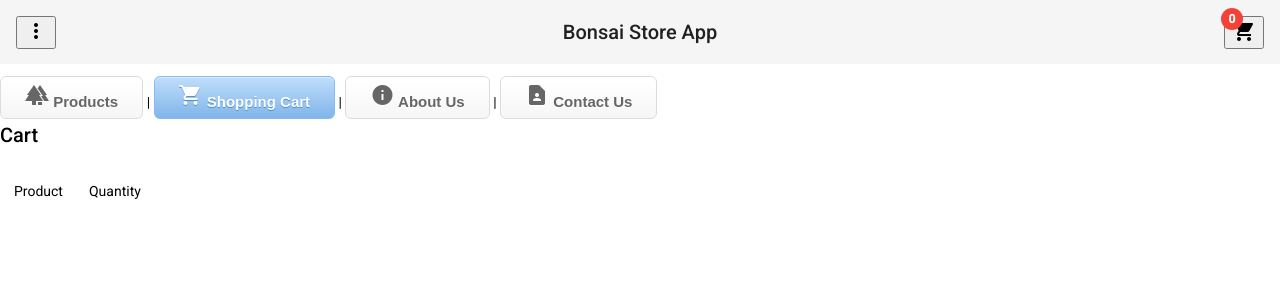
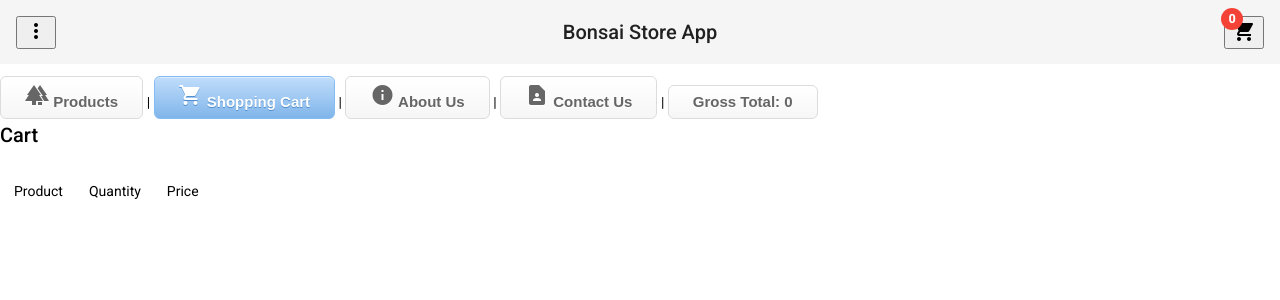
Before and after one commit to kentjuanfanshawe/bonsai-store-lab4, an Angular app: page /cart in a window 1280 px wide. Shown: the top 300 px of the page. Built offline with nearby package versions, Linux system fonts and the light colour scheme.

Commit message:
displayed gross total to navigation

```diff
--- a/src/app/app.component.html
+++ b/src/app/app.component.html
@@ -85,5 +85,9 @@
     <mat-icon>contact_page</mat-icon>
     Contact Us
   </a>
+  |
+  <a class="button" aruaCurrentWhenActive="page">
+    Gross Total: {{ grossTotal }}
+  </a>
 </nav>
 <router-outlet></router-outlet>
--- a/src/app/components/shopping-cart/shopping-cart.component.html
+++ b/src/app/components/shopping-cart/shopping-cart.component.html
@@ -12,6 +12,11 @@
           Quantity
         </thead>
       </td>
+      <td>
+        <thead>
+          Price
+        </thead>
+      </td>
     </tr>
     <tr *ngFor="let item of cartItems">
       <td>
@@ -20,6 +25,9 @@
       <td>
         {{ item.quantity }}
       </td>
+      <td>
+        {{ item.price }}
+      </td>
     </tr>
   </table>
 </div>
--- a/src/app/components/shopping-cart/shopping-cart.component.ts
+++ b/src/app/components/shopping-cart/shopping-cart.component.ts
@@ -21,6 +21,7 @@ export class ShoppingCartComponent implements OnInit, OnDestroy {
   public products!: Product[];
   public cart!: Observable<ShoppingCart>;
   public itemCount!: number;
+  public grossTotal!: number;
   public cartItems!: CartItem[];
 
   private _cartSubscription!: Subscription;
@@ -40,7 +41,13 @@ export class ShoppingCartComponent implements OnInit, OnDestroy {
       this.itemCount = cart.items
         .map((x) => x.quantity)
         .reduce((p, n) => p + n, 0);
+      // this.grossTotal = cart.items
+      //   .map((x) => x.price)
+      //   .reduce((p, n) => p + n, 0);
     });
+
+    // console.log(this.itemCount);
+    // console.log(this.grossTotal);
   }
 
   public ngOnDestroy(): void {
```
